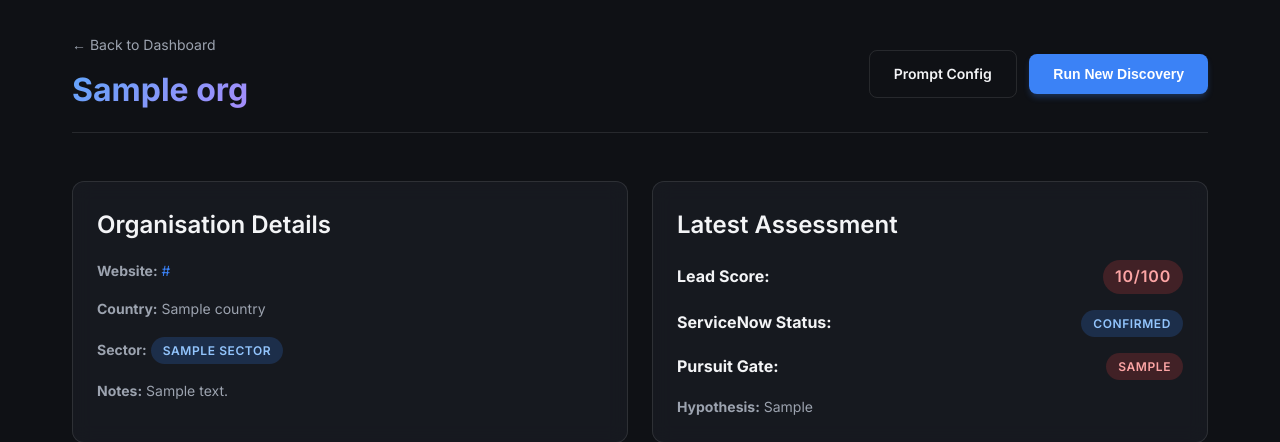
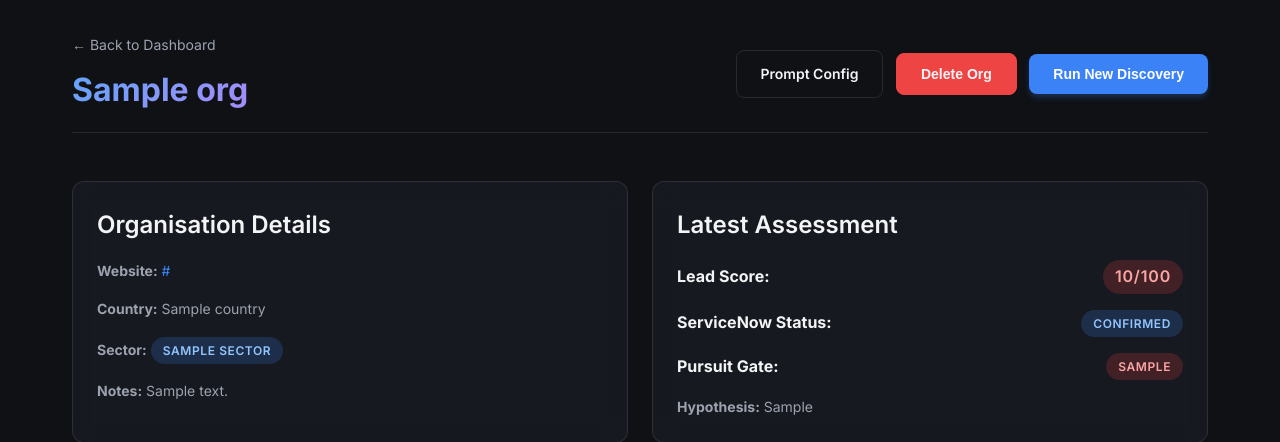
Before and after one commit to kanwarsx-prog/Halo-Leads, a FastAPI app: template app/templates/detail.html in a window 1280 px wide. Shown: the top 442 px of the page. Run offline with FastAPI, Linux system fonts and the light colour scheme; the template is opened without the code that fills it: most values are stand-ins (such as "Sample title", 1, 10 or a date in 2020); parts of the project's set-up code (start-up, migrations or seed data) failed here and were passed over.

Commit message:
Add delete organisation button to UI

```diff
--- a/app/static/app.js
+++ b/app/static/app.js
@@ -35,6 +35,41 @@ document.addEventListener('DOMContentLoaded', () => {
             } finally {
                 btn.textContent = originalText;
                 btn.disabled = false;
+            }
+        });
+    }
+
+    // Delete Organisation Handler
+    const deleteOrgBtn = document.getElementById('delete-org-btn');
+    if (deleteOrgBtn) {
+        deleteOrgBtn.addEventListener('click', async () => {
+            if (!confirm('Are you sure you want to delete this organisation? All research runs and assessments will be permanently lost.')) {
+                return;
+            }
+
+            const orgId = deleteOrgBtn.dataset.orgId;
+            const originalText = deleteOrgBtn.textContent;
+            deleteOrgBtn.textContent = 'Deleting...';
+            deleteOrgBtn.disabled = true;
+
+            try {
+                const response = await fetch(`/organisations/${orgId}`, {
+                    method: 'DELETE'
+                });
+
+                if (response.ok) {
+                    showToast('Organisation deleted successfully!', 'success');
+                    setTimeout(() => window.location.href = '/ui', 1000);
+                } else {
+                    const errData = await response.json();
+                    showToast(errData.detail || 'Failed to delete organisation', 'error');
+                }
+            } catch (error) {
+                console.error(error);
+                showToast('A network error occurred.', 'error');
+            } finally {
+                deleteOrgBtn.textContent = originalText;
+                deleteOrgBtn.disabled = false;
             }
         });
     }
--- a/app/templates/detail.html
+++ b/app/templates/detail.html
@@ -15,6 +15,7 @@
             </div>
             <div>
                 <a href="/ui/config" class="btn btn-secondary" style="margin-right: 0.5rem;">Prompt Config</a>
+                <button id="delete-org-btn" data-org-id="{{ org.id }}" class="btn btn-secondary" style="margin-right: 0.5rem; background-color: var(--danger); border-color: var(--danger);">Delete Org</button>
                 <button id="trigger-research-btn" data-org-id="{{ org.id }}"
             {% if runs and runs[0].status.value in ['queued', 'researching', 'extracting', 'scoring'] %}
                 data-active-run-id="{{ runs[0].id }}"
```
